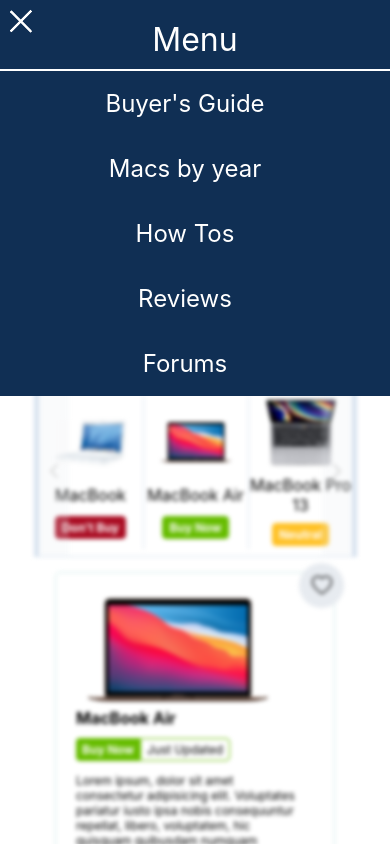
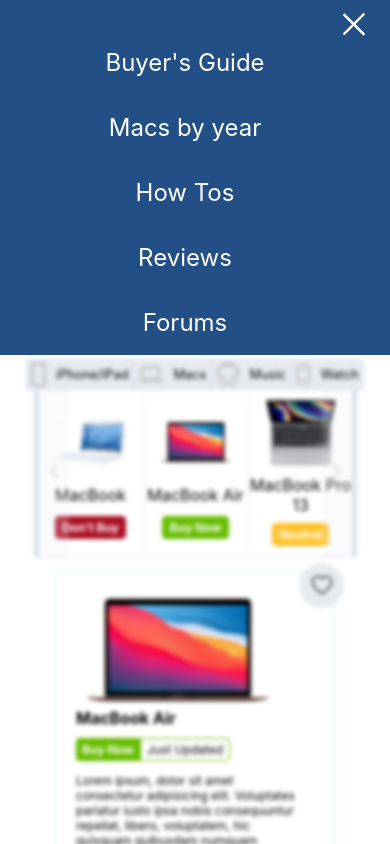
Before and after one commit to MichaelStavrov/Mac, a React (Create React App) app: page / in a window 390 px wide. Both pictures are taken after a click on the button 21 px from the left and 21 px from the top of the page. Shown: the top 844 px of the page. Built offline with nearby package versions, Linux system fonts and the light colour scheme.

Commit message:
changed menu

```diff
--- a/src/Components/Header/Header.tsx
+++ b/src/Components/Header/Header.tsx
@@ -53,15 +53,18 @@
 
   return (
     <React.Fragment>
-      {isActive && <div className={s.substrate}></div>}
       <header
         className={cn({
           [s.header]: true,
           [s.hidden]: visible,
         })}
       >
-        <div className={s.wrapper}>
-          <div className={s.wrapHeader}>
+        <div
+          className={cn({
+            [s.menu]: true,
+            [s.menuActive]: isActive,
+          })}
+        >
           <button
             className={cn({
               [s.burgerMenu]: true,
@@ -89,6 +92,37 @@
               })}
             />
           </button>
+          {isActive && (
+            <ul className={s.burgerNavigation}>
+              {sections.map((section) => (
+                <Link
+                  to={`/${section.path}`}
+                  className={s.itemNav}
+                  onClick={() => setIsActive(false)}
+                  key={section.title}
+                >
+                  <li className={s.sectionTitle}>{section.title}</li>
+                </Link>
+              ))}
+            </ul>
+          )}
+        </div>
+        <div className={s.wrapper}>
+          <div className={s.wrapHeader}>
+            {!isActive && (
+              <button
+                className={cn({
+                  [s.burgerMenu]: true,
+                })}
+                type="button"
+                onClick={handleMenuClick}
+              >
+                <div className={s.top} />
+                <div className={s.middle} />
+                <div className={s.down} />
+              </button>
+            )}
+
             <Link to="/">
               <img src={iconLogo} className={s.iconLogo} alt="logo" />
             </Link>
@@ -123,24 +157,12 @@
             </div>
           </div>
         </div>
-        <nav
-          className={cn({
-            [s.wrapperNav]: true,
-            [s.wrapperNavVisible]: isActive,
-          })}
-        >
+        <nav className={s.wrapperNav}>
           <div className={s.wrapper}>
             <ul className={s.navigation}>
-              {isActive && (
-                <React.Fragment>
-                  <div className={s.titleMenu}>Menu</div>
-                  <div className={s.strip} />
-                </React.Fragment>
-              )}
               {sections.map((section) => (
                 <Link
                   to={`/${section.path}`}
-                  className={s.itemNav}
                   onClick={() => setIsActive(false)}
                   key={section.title}
                 >
--- a/src/Components/Header/header.module.css
+++ b/src/Components/Header/header.module.css
@@ -103,6 +103,11 @@
 .burgerMenu {
   display: none;
 }
+
+.menuActive {
+  display: none;
+}
+
 /* media================ */
 
 @media (max-width: 900px) and (min-width: 770px) {
@@ -153,30 +158,188 @@
     max-width: 150px;
   }
 
+  .iconHeart {
+    margin-right: 10px;
+  }
+
   .iconSocial {
+    margin-left: auto;
     margin-right: 8px;
     width: 14px;
     height: 14px;
   }
 
   .navigation {
-    flex-direction: column;
-    display: flex;
-    justify-content: flex-start;
-    align-items: center;
-    padding-top: 20px;
+    display: none;
   }
 
-  .titleMenu {
-    font-size: 2rem;
-    margin-bottom: 10px;
-    width: 100%;
-    text-align: center;
-  }
   .strip {
     border-bottom: 2px solid white;
     width: 100%;
   }
+
+  .menu {
+    position: absolute;
+    top: 0;
+    width: 100%;
+    left: -100%;
+    background-color: #224f85;
+    transition: all 0.3s ease-out;
+  }
+
+  .menuActive {
+    display: flex;
+    flex-direction: column;
+    position: absolute;
+    left: 0;
+    z-index: 10;
+    transition: all 0.3s ease-out;
+  }
+
+  .burgerNavigation {
+    margin-top: 30px;
+    display: flex;
+    flex-direction: column;
+
+  }
+
+  .itemNav {
+    padding: 0;
+    margin: 10px 0;
+    text-align: center;
+    width: 100%;
+    transition: all .2s ease-out;
+  }
+
+  .itemNav:hover {
+    background-color: #123e75;
+    transition: all .2s ease-out;
+
+  }
+
+  .sectionTitle {
+    color: white;
+    font-size: 1.2rem;
+  }
+
+
+  .burgerMenu {
+    display: block;
+    margin-right: 30px;
+    transition: all 0.3s ease-out;
+    outline: none;
+    border: none;
+    font: inherit;
+    color: inherit;
+    background-color: transparent;
+    cursor: pointer;
+    z-index: 1;
+  }
+
+  .burgerMenuActive {
+    position: absolute;
+    right: -15px;
+    top: 7px;
+    transition: all 0.3s ease-out;
+    transition-delay: 0.08s;
+  }
+
+  .top,
+  .down,
+  .middle {
+    width: 30px;
+    border-top: 3.5px solid black;
+    margin: 6px 0;
+    border-radius: 2px;
+    transition: all 0.3s ease-out;
+    opacity: 1;
+  }
+
+  .topActive {
+    transform: translateY(9px) rotate(45deg);
+    border-color: white;
+  }
+
+  .middleActive {
+    opacity: 0;
+    border-color: white;
+  }
+
+  .downActive {
+    transform: translateY(-9.5px) rotate(-45deg);
+    border-color: white;
+  }
+}
+
+@media (max-width: 465px) {
+  .wrapper {
+    max-width: 400px;
+  }
+
+  .iconLogo {
+    margin-right: 20px;
+    max-width: 140px;
+  }
+
+  .iconSocial {
+    display: none;
+  }
+
+  .wrapIconAuth {
+    width: 23px;
+    height: 23px;
+  }
+
+  .iconHeart {
+    width: 23px;
+    height: 23px;
+    cursor: pointer;
+    stroke: black;
+  }
+
+  .menu {
+    position: absolute;
+    top: 0;
+    width: 100%;
+    left: -100%;
+    background-color: #224f85;
+    transition: all 0.3s ease-out;
+  }
+
+  .menuActive {
+    display: flex;
+    flex-direction: column;
+    position: absolute;
+    left: 0;
+    z-index: 10;
+    transition: all 0.3s ease-out;
+  }
+  .burgerNavigation {
+    margin-top: 30px;
+    display: flex;
+    flex-direction: column;
+
+  }
+
+  .itemNav {
+    padding: 0;
+    margin: 10px 0;
+    text-align: center;
+    width: 100%;
+    transition: all .2s ease-out;
+  }
+
+  .itemNav:hover {
+    background-color: #123e75;
+    transition: all .2s ease-out;
+
+  }
+
+  .sectionTitle {
+    color: white;
+    font-size: 1.2rem;
+  }
+
   .header {
     max-height: 46px;
   }
@@ -184,7 +347,7 @@
   .wrapperNav {
     position: absolute;
     top: 0;
-    width: 360px;
+    width: 100%;
     left: -100%;
     transition: all 0.3s ease-out;
   }
@@ -194,15 +357,14 @@
     transition: all 0.3s ease-out;
   }
 
-  .itemNav {
-    padding: 0;
-    margin: 10px 0;
-    text-align: center;
-    width: 100%;
-  }
+
 
   .sectionTitle {
     font-size: 1.5rem;
+  }
+
+  .navigation {
+    display: none;
   }
 
   .burgerMenu {
@@ -219,6 +381,9 @@
   }
 
   .burgerMenuActive {
+    position: absolute;
+    right: -15px;
+    top: 7px;
     transition: all 0.3s ease-out;
     transition-delay: 0.08s;
   }
@@ -252,129 +417,3 @@
     transition: all 0.3s ease-out;
   }
 }
-
-@media (max-width: 465px) {
-  .wrapper {
-    max-width: 400px;
-  }
-
-  .iconLogo {
-    margin-right: 20px;
-    max-width: 140px;
-  }
-
-  .iconSocial {
-    display: none;
-  }
-
-  .wrapIconAuth {
-    width: 23px;
-    height: 23px;
-  }
-
-  .iconHeart {
-    width: 23px;
-    height: 23px;
-    cursor: pointer;
-    stroke: black;
-  }
-
-  .itemNav {
-    font-size: 0.8rem;
-    padding: 4px 10px;
-    margin-right: 10px;
-  }
-
-  .navigation {
-    flex-direction: column;
-    display: flex;
-    justify-content: flex-start;
-    align-items: center;
-    padding-top: 20px;
-  }
-
-  .titleMenu {
-    font-size: 2rem;
-    margin-bottom: 10px;
-    width: 100%;
-    text-align: center;
-  }
-  .strip {
-    border-bottom: 2px solid white;
-    width: 100%;
-  }
-  .header {
-    max-height: 46px;
-  }
-
-  .wrapperNav {
-    position: absolute;
-    top: 0;
-    width: 100%;
-    left: -100%;
-    transition: all 0.3s ease-out;
-  }
-
-  .wrapperNavVisible {
-    left: 0;
-    transition: all 0.3s ease-out;
-  }
-
-  .itemNav {
-    padding: 0;
-    margin: 10px 0;
-    text-align: center;
-    width: 100%;
-  }
-
-  .sectionTitle {
-    font-size: 1.5rem;
-  }
-
-  .burgerMenu {
-    display: block;
-    margin-right: 30px;
-    transition: all 0.3s ease-out;
-    outline: none;
-    border: none;
-    font: inherit;
-    color: inherit;
-    background-color: transparent;
-    cursor: pointer;
-    z-index: 1;
-  }
-
-  .burgerMenuActive {
-    transition: all 0.3s ease-out;
-    transition-delay: 0.08s;
-  }
-
-  .top,
-  .down,
-  .middle {
-    width: 30px;
-    border-top: 3.5px solid black;
-    margin: 6px 0;
-    border-radius: 2px;
-    transition: all 0.3s ease-out;
-    opacity: 1;
-  }
-
-  .topActive {
-    transform: translateY(9px) rotate(45deg);
-    border-color: white;
-    transition: all 0.3s ease-out;
-  }
-
-  .middleActive {
-    opacity: 0;
-    border-color: white;
-    transition: all 0.3s ease-out;
-  }
-
-  .downActive {
-    transform: translateY(-9.5px) rotate(-45deg);
-    border-color: white;
-    transition: all 0.3s ease-out;
-  }
-}
--- a/src/Components/Main/pages/guide/guide.module.css
+++ b/src/Components/Main/pages/guide/guide.module.css
@@ -40,6 +40,9 @@
 }
 
 @media (max-width: 769px) {
+  .pageDescription {
+    max-width: 600px;
+  }
   .title {
     font-size: 2rem;
     text-align: center;
```
Lines whose indentation alone changed are shown as unchanged.
